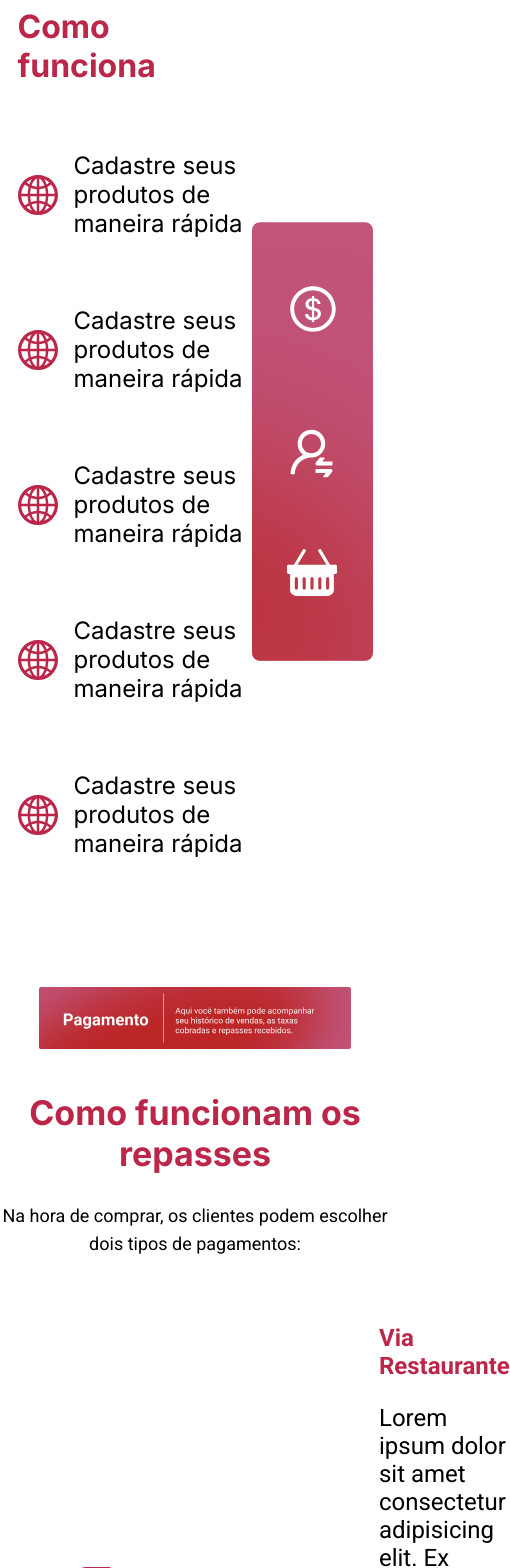
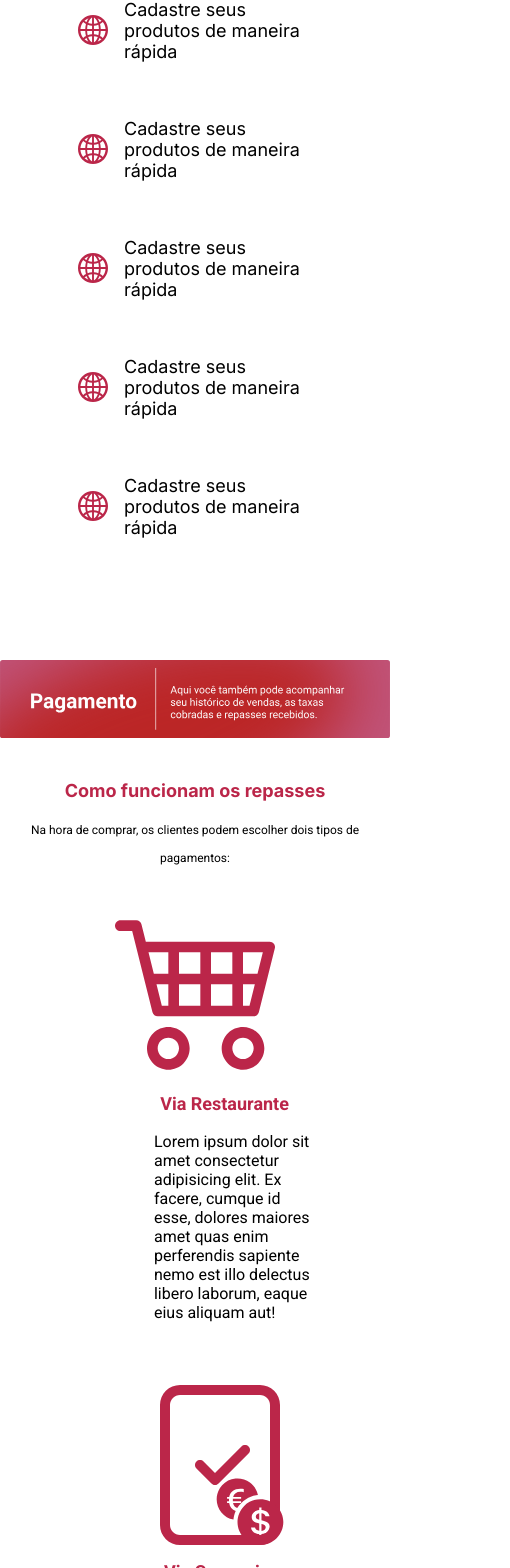
Before and after one commit to cazappi/cazappi, a React (Create React App) app: page /Advertising in a window 390 px wide. Shown: the part 289-1857 px from the top of the page, 510 px wide, since content can reach past the window. Built offline with nearby package versions, Linux system fonts and the light colour scheme.

Commit message:
fix: responsividade na tela de Advertising e no Template do Email

```diff
--- a/src/pages/Advertising/index.tsx
+++ b/src/pages/Advertising/index.tsx
@@ -8,6 +8,7 @@ import {
   MiddleContainerImg,
   Restaurante,
   Repasses,
+  RetangleContainer,
   InternetLogoStyle,
   ContainerMain,
   ContainerInfos,
@@ -15,9 +16,12 @@ import {
   ContainerInternetLogoP,
   ContainerCarrinho,
   GlobalCarrinho,
+  CarrinhoLogoContainer,
   GlobalPagamento,
   ContainerCarrinhoP,
+  ContainerCelularP,
   TituloCarrinho,
+  CelularLogoContainer,
   TituloPagamento,
   Cazappi,
 } from "./style";
@@ -76,7 +80,7 @@ const Advertising = () => {
               </ContainerInternetLogoP>
             </ContainerInternetLogo>
           </ContainerInfos>
-          <img src={Retangle} alt="Retangle" />
+          <RetangleContainer src={Retangle} alt="Retangle" />
         </ContainerMain>
 
         <MiddleContainer>
@@ -91,7 +95,7 @@ const Advertising = () => {
 
         <ContainerCarrinho>
           <GlobalCarrinho>
-            <img src={CarrinhoLogo} alt="Carrinho" />
+            <CarrinhoLogoContainer src={CarrinhoLogo} alt="Carrinho" />
             <TituloCarrinho>
               <Restaurante>Via Restaurante</Restaurante>
               <ContainerCarrinhoP>
@@ -104,15 +108,15 @@ const Advertising = () => {
           </GlobalCarrinho>
 
           <GlobalPagamento>
-            <img src={CelularLogo} alt="Celular" />
+            <CelularLogoContainer src={CelularLogo} alt="Celular" />
             <TituloPagamento>
               <Cazappi>Via Cazappi</Cazappi>
-              <ContainerCarrinhoP>
+              <ContainerCelularP>
                 Lorem ipsum dolor sit amet, consectetur adipisicing elit. Illum
                 fugit ad, doloremque placeat provident reprehenderit fuga
                 reiciendis aliquid ut consequuntur delectus odit eum harum
                 voluptatibus consequatur possimus aut nihil rem?
-              </ContainerCarrinhoP>
+              </ContainerCelularP>
             </TituloPagamento>
           </GlobalPagamento>
         </ContainerCarrinho>
--- a/src/pages/Advertising/style.tsx
+++ b/src/pages/Advertising/style.tsx
@@ -7,6 +7,12 @@ export const GlobalStyle = styled.div`
     padding: 0;
     box-sizing: border-box;
     @import url("https://fonts.googleapis.com/css2?family=Inter:wght@100;200;300;400;500;600;700;800;900&display=swap");
+  }
+`;
+
+export const RetangleContainer = styled.img`
+  @media (max-width: 900px) {
+    display: none;
   }
 `;
 
@@ -30,6 +36,9 @@ export const Subtitulo1 = styled.h2`
   color: #bb2649;
   text-align: left;
   margin-bottom: 5vh;
+  @media (max-width: 900px) {
+    display: none;
+  }
 `;
 
 export const Subtitulo2 = styled.h2`
@@ -40,6 +49,12 @@ export const Subtitulo2 = styled.h2`
   color: #bb2649;
   text-align: center;
   margin-top: 5vh;
+  @media (max-width: 700px) {
+    font-size: 24px;
+  }
+  @media (max-width: 500px) {
+    font-size: 18px;
+  }
 `;
 
 export const MiddleContainer = styled.div`
@@ -51,6 +66,9 @@ export const MiddleContainer = styled.div`
 export const MiddleContainerImg = styled.img`
   width: 80%;
   margin-top: 10vh;
+  @media (max-width: 900px) {
+    width: 100%;
+  }
 `;
 
 export const Restaurante = styled.h3`
@@ -59,6 +77,19 @@ export const Restaurante = styled.h3`
   font-weight: 600;
   font-size: 24px;
   color: #bb2649;
+  @media (max-width: 900px) {
+    text-align: center;
+    font-size: 40px;
+  }
+  @media (max-width: 700px) {
+    font-size: 30px;
+    margin-right: 2vh;
+  }
+
+  @media (max-width: 500px) {
+    font-size: 18px;
+    margin-right: 2vh;
+  }
 `;
 
 export const DivCarrinho = styled.div`
@@ -82,29 +113,51 @@ export const Repasses = styled.p`
   line-height: 28px;
   text-align: center;
   margin-bottom: 5vh;
+  @media (max-width: 700px) {
+    font-size: 16px;
+  }
+  @media (max-width: 500px) {
+    font-size: 12px;
+  }
 `;
 
 export const InternetLogoStyle = styled.img`
   width: 40px;
   height: 40px;
+  @media (max-width: 900px) {
+    width: 30px;
+    height: 30px;
+  }
 `;
 
 export const ContainerMain = styled.div`
   display: flex;
   justify-content: center;
   margin-top: 10vh;
+  @media (max-width: 900px) {
+    justify-content: center;
+    align-items: center;
+  }
 `;
 
 export const ContainerInfos = styled.div`
   width: 60%;
   display: flex;
   flex-direction: column;
+  @media (max-width: 900px) {
+    justify-content: center;
+    align-items: center;
+  }
 `;
 
 export const ContainerInternetLogo = styled.div`
   margin-bottom: 20px;
   display: flex;
   align-items: center;
+  @media (max-width: 900px) {
+    justify-content: center;
+    align-items: center;
+  }
 `;
 
 export const ContainerInternetLogoP = styled.p`
@@ -112,6 +165,9 @@ export const ContainerInternetLogoP = styled.p`
   font-weight: 400;
   font-family: "Inter";
   margin-left: 16px;
+  @media (max-width: 900px) {
+    font-size: 18px;
+  }
 `;
 
 export const ContainerCarrinho = styled.div`
@@ -122,11 +178,36 @@ export const ContainerCarrinho = styled.div`
   margin-bottom: 12vh;
 `;
 
+export const CarrinhoLogoContainer = styled.img`
+  @media (max-width: 700px) {
+    width: 180px;
+    height: 180px;
+  }
+  @media (max-width: 400px) {
+    width: 160px;
+    height: 160px;
+  }
+`;
+
+export const CelularLogoContainer = styled.img`
+  @media (max-width: 700px) {
+    width: 180px;
+    height: 180px;
+  }
+  @media (max-width: 400px) {
+    width: 160px;
+    height: 160px;
+  }
+`;
+
 export const GlobalCarrinho = styled.div`
   width: 60%;
   display: flex;
   flex-direction: row;
   align-items: center;
+  @media (max-width: 900px) {
+    flex-direction: column;
+  }
 `;
 
 export const GlobalPagamento = styled.div`
@@ -134,6 +215,12 @@ export const GlobalPagamento = styled.div`
   display: flex;
   flex-direction: row-reverse;
   align-items: center;
+  @media (max-width: 900px) {
+    flex-direction: column;
+    justify-content: center;
+    align-items: center;
+    margin-left: 6vh;
+  }
 `;
 
 export const ContainerCarrinhoP = styled.p`
@@ -141,6 +228,37 @@ export const ContainerCarrinhoP = styled.p`
   font-style: normal;
   font-weight: 400;
   font-size: 24px;
+  @media (max-width: 900px) {
+    text-align: left;
+  @media (max-width: 700px) {
+    font-size: 24px;
+  }
+  @media (max-width: 600px) {
+    font-size: 20px;
+  }
+  @media (max-width: 400px) {
+    font-size: 16px;
+  }
+`;
+
+export const ContainerCelularP = styled.p`
+  font-family: "Roboto";
+  font-style: normal;
+  font-weight: 400;
+  font-size: 24px;
+  @media (max-width: 900px) {
+    text-align: left;
+    margin-left: 7.3vh;
+  }
+  @media (max-width: 700px) {
+    font-size: 24px;
+  }
+  @media (max-width: 600px) {
+    font-size: 20px;
+  }
+  @media (max-width: 400px) {
+    font-size: 16px;
+  }
 `;
 
 export const TituloCarrinho = styled.div`
@@ -150,6 +268,9 @@ export const TituloCarrinho = styled.div`
 export const TituloPagamento = styled.div`
   text-align: end;
   margin-right: 8vh;
+  @media (max-width: 900px) {
+    text-align: center;
+  }
 `;
 
 export const Cazappi = styled.div`
@@ -159,4 +280,23 @@ export const Cazappi = styled.div`
   font-size: 24px;
   color: #bb2649;
   text-align: end;
+  @media (max-width: 900px) {
+    text-align: center;
+    margin-top: 2vh;
+    font-size: 40px;
+    width: 100%;
+    margin-left: 3vh;
+  }
+  @media (max-width: 700px) {
+    text-align: center;
+    margin-top: 2vh;
+    font-size: 30px;
+    width: 100%;
+    margin-left: 3vh;
+    font-size: 30px;
+  }
+
+  @media (max-width: 500px) {
+    font-size: 18px;
+  }
 `;
--- a/src/routes/routes.tsx
+++ b/src/routes/routes.tsx
@@ -7,6 +7,7 @@ import MailConfirmation from "../pages/Desktop-4";
 import EmailVerification from "../pages/EmailVerification";
 import Advertising from "../pages/Advertising";
 import BusinessType from "../pages/BusinessType";
+import EmailTemplate from "../pages/EmailTemplate";
 
 const AppRoutes = () => (
   <Routes>
```
Also changed, not shown: src/pages/EmailTemplate/index.tsx (+4 -5 lines).
